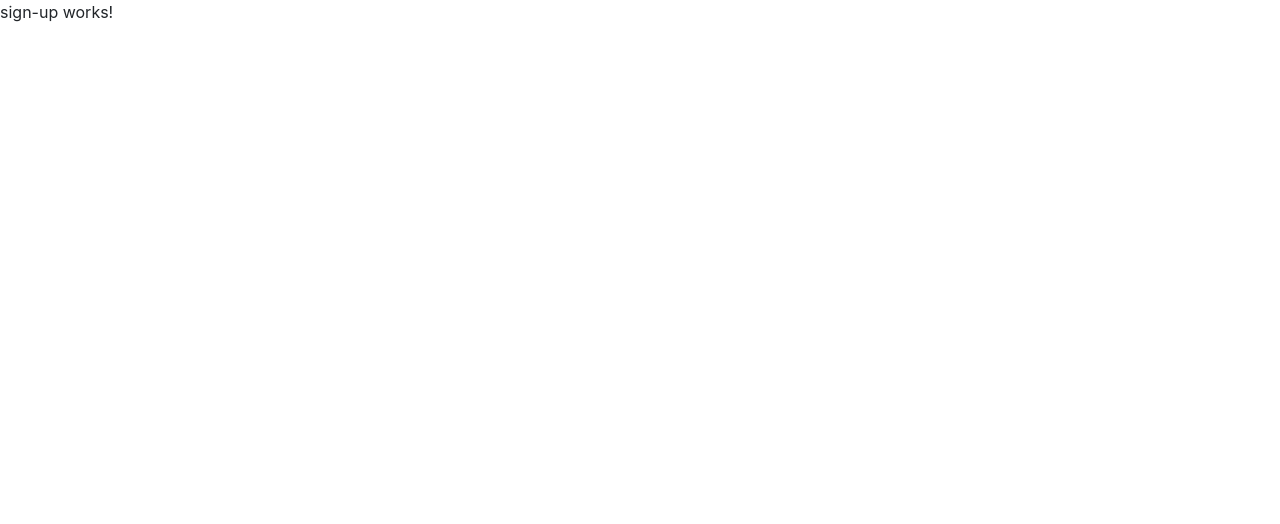
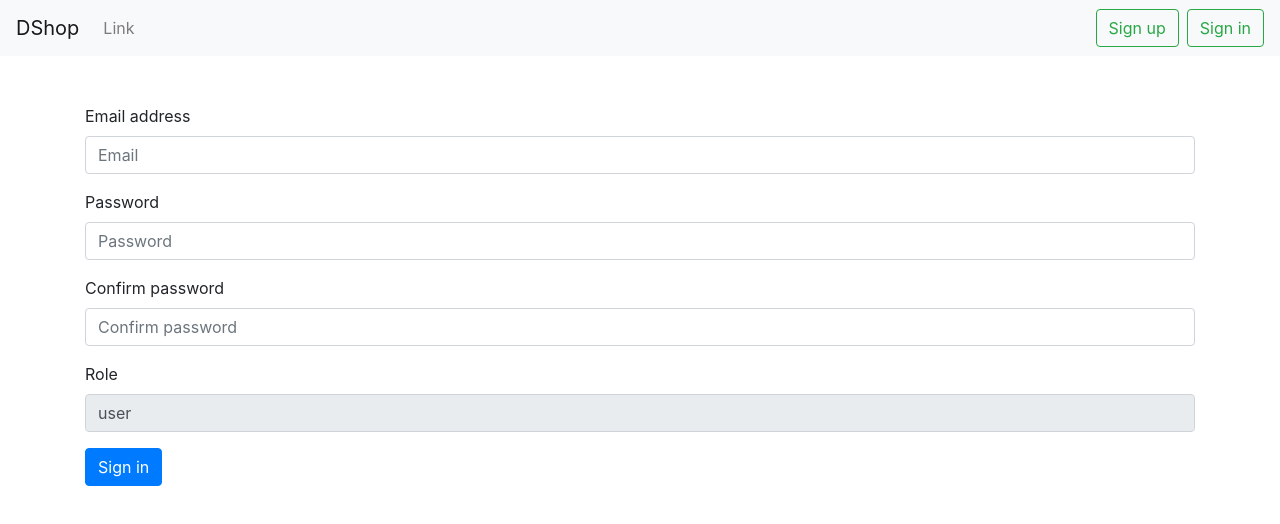
Before and after one commit to devmentors/DNC-DShop.Web, an Angular app: page /sign-up in a window 1280 px wide. Shown: the top 524 px of the page. Built offline with nearby package versions, Linux system fonts and the light colour scheme.

Commit message:
Added basic form for sign up

```diff
--- a/src/app/app.component.html
+++ b/src/app/app.component.html
@@ -1,2 +1,21 @@
+<nav class="navbar navbar-expand-lg navbar-light bg-light">
+  <a class="navbar-brand" routerLink="/">DShop</a>
+  <button class="navbar-toggler" type="button" data-toggle="collapse" data-target="#navbarSupportedContent" aria-controls="navbarSupportedContent" aria-expanded="false" aria-label="Toggle navigation">
+    <span class="navbar-toggler-icon"></span>
+  </button>
 
+  <div class="collapse navbar-collapse" id="navbarSupportedContent">
+    <ul class="navbar-nav mr-auto">
+      <li class="nav-item">
+        <a class="nav-link" href="#">Link</a>
+      </li>
+    </ul>
+    <form class="form-inline">
+      <button class="btn btn-outline-success mr-sm-2" routerLink="/sign-up">Sign up</button>
+      <button class="btn btn-outline-success my-2 my-sm-0" routerLink="/sign-in">Sign in</button>
+    </form>
+  </div>
+</nav>
+<div class="container mt-5">
 <router-outlet></router-outlet>
+</div>
--- a/src/app/app.module.ts
+++ b/src/app/app.module.ts
@@ -1,5 +1,6 @@
 import { BrowserModule } from '@angular/platform-browser';
 import { NgModule } from '@angular/core';
+import { FormsModule } from '@angular/forms';
 import { HttpClientModule } from '@angular/common/http';
 
 import { AppComponent } from './app.component';
@@ -16,6 +17,7 @@ import { UsersRoutingModule } from './users/users-routing.module';
   ],
   imports: [
     BrowserModule,
+    FormsModule,
     AppRoutingModule,
     UsersModule,
     ProductsModule,
--- a/src/app/shared/base-api.service.ts
+++ b/src/app/shared/base-api.service.ts
@@ -17,19 +17,19 @@ export abstract class BaseApiService {
   constructor(private http: HttpClient, private authService: AuthService) {}
 
   protected get<TData>(url: string, isProtected: boolean = false): Observable<TData> {
-    return this.request('GET', url, isProtected);
+    return this.request<TData>('GET', url, isProtected);
   }
 
   protected post<TData>(url: string, data: TData, isProtected: boolean = false): Observable<TData> {
-    return this.request('POST', url, isProtected, data);
+    return this.request<TData>('POST', url, isProtected, data);
   }
 
   protected put<TData>(url: string, data: TData, isProtected: boolean = false): Observable<TData> {
-    return this.request('GET', url, isProtected, data);
+    return this.request<TData>('GET', url, isProtected, data);
   }
 
   protected delete<TData>(url: string, isProtected: boolean = false): Observable<TData> {
-    return this.request('GET', url, isProtected);
+    return this.request<TData>('GET', url, isProtected);
   }
 
   private request<TData>(method: string, url: string, isProtected: boolean, data?: TData): Observable<TData> {
@@ -40,6 +40,6 @@ export abstract class BaseApiService {
     }
 
     httpOptions.body = data;
-    return this.http.request<TData>(method, `${hostUrl}/${url}`, httpOptions);
+    return this.http.request<TData>(method, `${hostUrl}/api/${url}`, httpOptions);
   }
 }
--- /dev/null
+++ b/src/app/users/shared/users.service.ts
@@ -0,0 +1,21 @@
+import { Injectable } from '@angular/core';
+import { HttpClient } from '@angular/common/http';
+
+import { AuthService } from '../../shared/auth.service';
+import { BaseApiService } from '../../shared/base-api.service';
+import { SignUpModel } from '../sign-up/sign-up.model';
+import { Observable } from 'rxjs';
+
+@Injectable({
+  providedIn: 'root'
+})
+export class UsersService extends BaseApiService {
+
+  constructor(http: HttpClient, authService: AuthService) {
+    super(http, authService);
+   }
+
+   signUp(model: SignUpModel): Observable<any> {
+     return super.post<any>('sign-up', model);
+   }
+}
--- a/src/app/users/sign-in/sign-in.component.ts
+++ b/src/app/users/sign-in/sign-in.component.ts
@@ -1,4 +1,5 @@
 import { Component, OnInit } from '@angular/core';
+import { SignInModel } from './sign-in.model';
 
 @Component({
   selector: 'app-sign-in',
@@ -7,6 +8,8 @@ import { Component, OnInit } from '@angular/core';
 })
 export class SignInComponent implements OnInit {
 
+  private model: SignInModel;
+
   constructor() { }
 
   ngOnInit() {
--- /dev/null
+++ b/src/app/users/sign-in/sign-in.model.ts
@@ -0,0 +1,4 @@
+export class SignInModel {
+  email: string;
+  password: string;
+}
--- a/src/app/users/sign-up/sign-up.component.html
+++ b/src/app/users/sign-up/sign-up.component.html
@@ -1,3 +1,19 @@
-<p>
-  sign-up works!
-</p>
+<form>
+  <div class="form-group">
+    <label for="sign-up-email">Email address</label>
+    <input type="email" class="form-control" id="sign-up-email" [(ngModel)]="model.email" name="email" placeholder="Email">
+  </div>
+  <div class="form-group">
+    <label for="sign-up-password">Password</label>
+    <input type="password" class="form-control" id="sign-up-password" [(ngModel)]="model.password" name="password" placeholder="Password">
+  </div>
+  <div class="form-group">
+    <label for="sign-up-confirm-password">Confirm password</label>
+    <input type="password" class="form-control" id="sign-up-confirm-password" [(ngModel)]="model.password" name="confirm-password" placeholder="Confirm password" >
+  </div>
+  <div class="form-group">
+    <label for="sign-up-role">Role</label>
+    <input class="form-control" id="sign-up-role" [(ngModel)]="model.role" name="role" readonly>
+  </div>
+  <button type="submit" class="btn btn-primary" (click)="signUp()">Sign in</button>
+</form>
--- a/src/app/users/sign-up/sign-up.component.ts
+++ b/src/app/users/sign-up/sign-up.component.ts
@@ -1,4 +1,5 @@
 import { Component, OnInit } from '@angular/core';
+import { SignUpModel } from './sign-up.model';
 
 @Component({
   selector: 'app-sign-up',
@@ -7,9 +8,15 @@ import { Component, OnInit } from '@angular/core';
 })
 export class SignUpComponent implements OnInit {
 
+  model: SignUpModel;
+
   constructor() { }
 
   ngOnInit() {
+    this.model = new SignUpModel();
   }
 
+  signUp() {
+    alert('Nice');
+  }
 }
--- /dev/null
+++ b/src/app/users/sign-up/sign-up.model.ts
@@ -0,0 +1,9 @@
+export class SignUpModel {
+  email: string;
+  password: string;
+  role: string;
+
+  constructor() {
+    this.role = 'user';
+  }
+}
```
Also changed, not shown: src/app/users/users.module.ts (+7 -2 lines).
